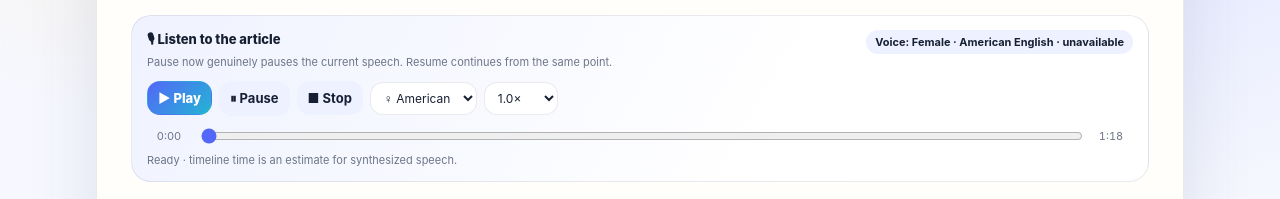
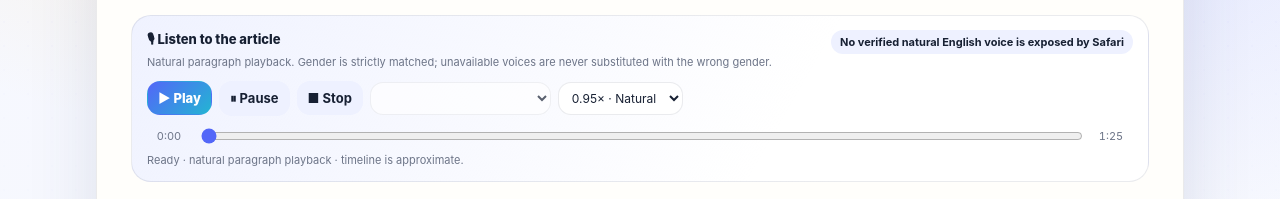
Before and after one commit to hubwilliam/business-english-rol, a plain HTML site: page index.html in a window 1280 px wide. Shown: the part 342-541 px from the top of the page. Drawn offline with Linux system fonts and the light colour scheme.

Commit message:
Add files via upload

```diff
--- a/index.html
+++ b/index.html
@@ -412,7 +412,7 @@
         <div class="audio-top">
           <div>
             <div class="audio-label">🎙 Listen to the article</div>
-            <div class="audio-note">Pause now genuinely pauses the current speech. Resume continues from the same point.</div>
+            <div class="audio-note">Natural paragraph playback. Gender is strictly matched; unavailable voices are never substituted with the wrong gender.</div>
           </div>
           <div id="voiceName" class="voice-name">Voice: loading…</div>
         </div>
@@ -423,11 +423,10 @@
           <button id="stopAudio" class="soft-btn">■ Stop</button>
           <select id="voiceSelect" title="Voice"></select>
           <select id="speedSelect" title="Speed">
-            <option value="0.85">0.85×</option>
-            <option value="0.95">0.95×</option>
-            <option value="1" selected>1.0×</option>
-            <option value="1.1">1.1×</option>
-            <option value="1.2">1.2×</option>
+            <option value="0.90">0.90×</option>
+            <option value="0.95" selected>0.95× · Natural</option>
+            <option value="1.00">1.00×</option>
+            <option value="1.05">1.05×</option>
           </select>
         </div>
 
@@ -581,95 +580,91 @@
     label:'♀ American',
     fullLabel:'Female · American English',
     lang:'en-US',
-    gender:'female',
-    names:['Samantha','Ava','Allison','Susan','Zoe','Joelle','Stephanie','Aria','Jenny','Nicky','Siri Voice 2','Siri Voice 4']
+    // Strict female whitelist; never substitute an unverified voice.
+    names:['Samantha','Ava','Allison','Susan','Zoe','Joelle']
   },
   'male-us':{
     label:'♂ American',
     fullLabel:'Male · American English',
     lang:'en-US',
-    gender:'male',
-    names:['Alex','Aaron','Fred','Tom','Evan','Nathan','Reed','Rocko','Siri Voice 1','Siri Voice 3']
+    names:['Alex','Aaron','Tom','Fred','Evan','Nathan']
   },
   'female-uk':{
     label:'♀ British',
     fullLabel:'Female · British English',
     lang:'en-GB',
-    gender:'female',
-    names:['Serena','Kate','Martha','Libby','Sonia','Stephanie','Siri Voice 2','Siri Voice 4']
+    names:['Serena','Kate','Martha','Libby','Sonia']
   },
   'male-uk':{
     label:'♂ British',
     fullLabel:'Male · British English',
     lang:'en-GB',
-    gender:'male',
-    names:['Daniel','Arthur','Oliver','George','Ryan','Siri Voice 1','Siri Voice 3']
+    names:['Daniel','Arthur','Oliver','George','Ryan']
   },
   'female-in':{
     label:'♀ Indian',
     fullLabel:'Female · Indian English',
     lang:'en-IN',
-    gender:'female',
-    names:['Veena','Neerja','Heera','Lekha','Kalpana','Siri Voice 2','Siri Voice 4']
+    names:['Veena','Lekha','Heera','Kalpana']
   },
   'male-in':{
     label:'♂ Indian',
     fullLabel:'Male · Indian English',
     lang:'en-IN',
-    gender:'male',
-    names:['Rishi','Raj','Narendra','Prabhat','Siri Voice 1','Siri Voice 3']
+    names:['Rishi','Raj','Narendra','Prabhat']
   }
 };
 
 function normalizeLang(lang){
   return String(lang||'').replace('_','-').toLowerCase();
 }
-function localeMatch(voice,lang){
+function exactLocale(voice,lang){
   return normalizeLang(voice.lang)===normalizeLang(lang);
 }
-function nameScore(voice,names){
-  const n=String(voice.name||'').toLowerCase();
-  const idx=names.findIndex(name=>n.includes(name.toLowerCase()));
-  return idx===-1?999:idx;
+function qualityScore(voice){
+  const uri=String(voice.voiceURI||'').toLowerCase();
+  const name=String(voice.name||'').toLowerCase();
+  // If Safari happens to expose premium/enhanced metadata in the URI/name,
+  // prefer it, while staying within the same verified voice name + gender profile.
+  if(uri.includes('premium')||name.includes('premium'))return 30;
+  if(uri.includes('enhanced')||name.includes('enhanced'))return 20;
+  return 0;
 }
-function voiceForProfile(profileKey){
+function strictVoiceForProfile(profileKey){
   const p=VOICE_PROFILES[profileKey]||VOICE_PROFILES['female-us'];
-  const locale=voices.filter(v=>localeMatch(v,p.lang));
-
-  // First preference: known voice names associated with the requested gender/accent.
-  const named=locale
-    .map(v=>({v,score:nameScore(v,p.names)}))
-    .filter(x=>x.score<999)
-    .sort((a,b)=>a.score-b.score);
-  if(named.length)return {voice:named[0].v,exact:true};
-
-  // Browser SpeechSynthesisVoice does not expose gender. If a named match is
-  // unavailable, retain the requested accent and use the closest locale voice.
-  if(locale.length)return {voice:locale[0],exact:false};
-
-  // Last resort: use another English voice, clearly reported as fallback.
-  const english=voices.filter(v=>normalizeLang(v.lang).startsWith('en-'));
-  return {voice:english[0]||voices[0]||null,exact:false};
+  const candidates=voices
+    .filter(v=>exactLocale(v,p.lang))
+    .map(v=>{
+      const lname=String(v.name||'').toLowerCase();
+      const nameIndex=p.names.findIndex(n=>lname.includes(n.toLowerCase()));
+      return {v,nameIndex,quality:qualityScore(v)};
+    })
+    .filter(x=>x.nameIndex>=0)
+    .sort((a,b)=>{
+      if(b.quality!==a.quality)return b.quality-a.quality;
+      return a.nameIndex-b.nameIndex;
+    });
+  return candidates[0]?.v||null;
+}
+function profileAvailability(profileKey){
+  return !!strictVoiceForProfile(profileKey);
 }
 function profileStatus(profileKey){
   const p=VOICE_PROFILES[profileKey]||VOICE_PROFILES['female-us'];
-  const result=voiceForProfile(profileKey);
-  if(!result.voice)return `${p.fullLabel} · unavailable`;
-  return result.exact
-    ? `${p.fullLabel} · ${result.voice.name}`
-    : `${p.fullLabel} · closest available: ${result.voice.name}`;
+  const voice=strictVoiceForProfile(profileKey);
+  if(!voice)return `${p.fullLabel} · unavailable on this device`;
+  const q=qualityScore(voice)>=30?'Premium':qualityScore(voice)>=20?'Enhanced':'System';
+  return `${p.fullLabel} · ${voice.name} · ${q}`;
+}
+function firstAvailableProfile(){
+  const order=['female-us','male-us','female-uk','male-uk','female-in','male-in'];
+  return order.find(k=>profileAvailability(k))||null;
 }
 function refreshVoices(){
   voiceSelect.innerHTML='';
-  Object.entries(VOICE_PROFILES).forEach(([key,p])=>{
-    const o=document.createElement('option');
-    o.value=key;
-    o.textContent=p.label;
-    o.selected=key===selectedVoiceProfile;
-    voiceSelect.appendChild(o);
-  });
 
   if(!('speechSynthesis' in window)){
+    voiceSelect.innerHTML='<option>Speech unavailable</option>';
     voiceSelect.disabled=true;
     voiceName.textContent='Voice unavailable';
     return;
@@ -677,31 +672,65 @@
 
   voices=window.speechSynthesis.getVoices().filter(v=>normalizeLang(v.lang).startsWith('en-'));
 
-  // Female American English is the default on first use.
-  if(!VOICE_PROFILES[selectedVoiceProfile])selectedVoiceProfile='female-us';
-  voiceSelect.value=selectedVoiceProfile;
-  voiceName.textContent=`Voice: ${profileStatus(selectedVoiceProfile)}`;
+  // Default is strictly Female American. If that exact voice profile is not
+  // available, choose the first verified profile rather than mislabelling another voice.
+  if(!profileAvailability(selectedVoiceProfile)){
+    const fallback=selectedVoiceProfile==='female-us' ? firstAvailableProfile() : null;
+    if(fallback)selectedVoiceProfile=fallback;
+  }
+
+  Object.entries(VOICE_PROFILES).forEach(([key,p])=>{
+    const available=profileAvailability(key);
+    const o=document.createElement('option');
+    o.value=key;
+    o.textContent=available ? p.label : `${p.label} · unavailable`;
+    o.disabled=!available;
+    o.selected=key===selectedVoiceProfile&&available;
+    voiceSelect.appendChild(o);
+  });
+
+  const chosen=strictVoiceForProfile(selectedVoiceProfile);
+  if(chosen){
+    voiceSelect.disabled=false;
+    voiceSelect.value=selectedVoiceProfile;
+    localStorage.setItem('rol_voiceProfile',selectedVoiceProfile);
+    voiceName.textContent=`Voice: ${profileStatus(selectedVoiceProfile)}`;
+  }else{
+    voiceSelect.disabled=true;
+    voiceName.textContent='No verified natural English voice is exposed by Safari';
+  }
 }
 function selectedVoice(){
-  return voiceForProfile(selectedVoiceProfile).voice;
+  return strictVoiceForProfile(selectedVoiceProfile);
 }
 function selectedVoiceLanguage(){
   return (VOICE_PROFILES[selectedVoiceProfile]||VOICE_PROFILES['female-us']).lang;
 }
 function buildAudioModel(){
-  const sentences=fullArticleText().replace(/\s+/g,' ').split(/(?<=[.!?])\s+/).map(s=>s.trim()).filter(Boolean);
-  const rate=Number(speedSelect.value||1);
+  // Use full paragraphs instead of one utterance per sentence.
+  // This produces substantially more natural continuity and fewer robotic resets.
+  const chunks=lesson().paragraphs
+    .map(p=>p.join(' ').replace(/\s+/g,' ').trim())
+    .filter(Boolean);
+  const rate=Number(speedSelect.value||0.95);
   const durations=[];const cumulative=[0];let total=0;
-  sentences.forEach(s=>{
-    const words=(s.match(/[A-Za-z]+(?:['’-][A-Za-z]+)*/g)||[]).length;
-    const d=Math.max(1.6,(words/2.65)/rate);
+  chunks.forEach(chunk=>{
+    const words=(chunk.match(/[A-Za-z]+(?:['’-][A-Za-z]+)*/g)||[]).length;
+    const d=Math.max(4,(words/2.55)/rate);
     durations.push(d);total+=d;cumulative.push(total);
   });
-  audio.sentences=sentences;audio.durations=durations;audio.cumulative=cumulative;audio.total=total;
-  audio.currentTime=0;audio.sentenceIndex=0;audio.sentenceOffset=0;
-  audioTimeline.max=String(Math.max(1,total));audioTimeline.value='0';
-  audioNow.textContent='0:00';audioTotal.textContent=fmt(total);
-  audioStateText.textContent='Ready · timeline time is an estimate for synthesized speech.';
+  audio.sentences=chunks;
+  audio.durations=durations;
+  audio.cumulative=cumulative;
+  audio.total=total;
+  audio.currentTime=0;
+  audio.sentenceIndex=0;
+  audio.sentenceOffset=0;
+  audioTimeline.max=String(Math.max(1,total));
+  audioTimeline.value='0';
+  audioNow.textContent='0:00';
+  audioTotal.textContent=fmt(total);
+  audioStateText.textContent='Ready · natural paragraph playback · timeline is approximate.';
 }
 function sentenceAtTime(time){
   for(let i=0;i<audio.cumulative.length-1;i++){
@@ -746,8 +775,8 @@
   const v=selectedVoice();
   if(v)u.voice=v;
   u.lang=v?.lang||selectedVoiceLanguage();
-  u.rate=Number(speedSelect.value||1);
-  u.pitch=1.06;
+  u.rate=Number(speedSelect.value||0.95);
+  u.pitch=1.0;
   u.volume=1;
 
   u.onstart=()=>{
@@ -785,6 +814,10 @@
 }
 function startSpeech(fromTime=audio.currentTime){
   if(!('speechSynthesis' in window)){audioStateText.textContent='Speech synthesis is unavailable in this browser.';return}
+  if(!selectedVoice()){
+    audioStateText.textContent='This verified voice is unavailable on this device. Choose another available accent/voice.';
+    return;
+  }
 
   // Real resume path: never cancel/recreate while paused.
   if(audio.mode==='paused'){
@@ -949,7 +982,7 @@
 function pronounce(text){
   if(!('speechSynthesis' in window))return;
   const u=new SpeechSynthesisUtterance(text);const v=selectedVoice();
-  if(v)u.voice=v;u.lang=v?.lang||selectedVoiceLanguage();u.rate=.9;u.pitch=1.04;window.speechSynthesis.speak(u)
+  if(v)u.voice=v;u.lang=v?.lang||selectedVoiceLanguage();u.rate=.92;u.pitch=1.0;window.speechSynthesis.speak(u)
 }
 
 /* Events */
@@ -976,7 +1009,13 @@
   if(wasActive){audioTimeline.value=String(Math.min(t,audio.total));audioNow.textContent=fmt(Number(audioTimeline.value))}
 });
 voiceSelect.addEventListener('change',()=>{
-  selectedVoiceProfile=voiceSelect.value;
+  const requested=voiceSelect.value;
+  if(!profileAvailability(requested)){
+    refreshVoices();
+    audioStateText.textContent='That verified voice is not available on this device.';
+    return;
+  }
+  selectedVoiceProfile=requested;
   localStorage.setItem('rol_voiceProfile',selectedVoiceProfile);
   voiceName.textContent=`Voice: ${profileStatus(selectedVoiceProfile)}`;
   if(audio.mode!=='idle'){
```
